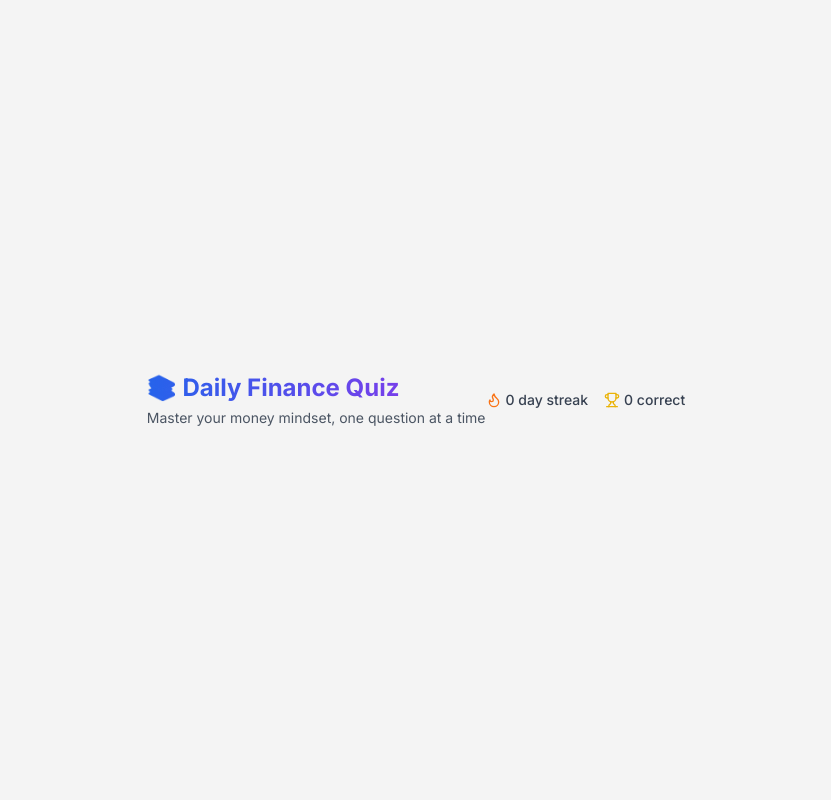
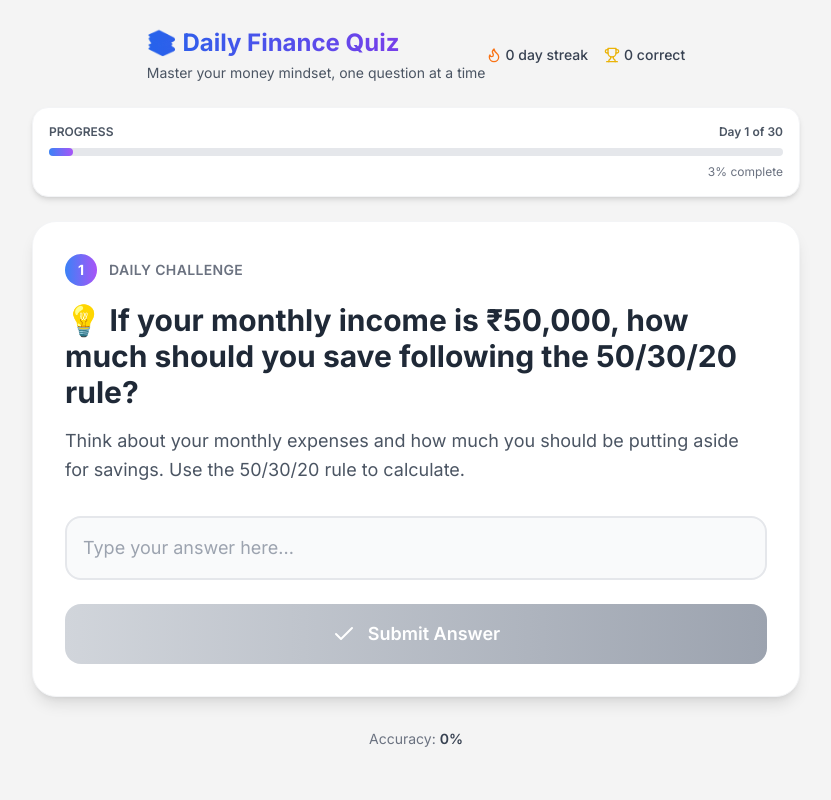
Before and after one commit to Clusters-Config/Fin-Quest, a React (Vite) app in the folder frontend/: page /DailyChallenges in a window 1280 px wide. Shown: the top 800 px of the page, without its empty margins (224-1055 px from the left). Built offline with nearby package versions, Linux system fonts and the light colour scheme.

Commit message:
refactor: improve layout and structure of DailyQuiz component

```diff
--- a/frontend/src/GameComponents/DailyChallenges.jsx
+++ b/frontend/src/GameComponents/DailyChallenges.jsx
@@ -350,7 +350,7 @@ const DailyQuiz = () => {
     <div className="bg-gradient-to-br from-blue-50 via-indigo-50 to-purple-50 min-h-screen">
       {/* Header */}
       <header className="bg-white shadow-md border-b border-gray-200">
-        <div className="container mx-auto px-4 py-4">
+        <div className="container mx-auto px-4 py-4 flex-col mb-4">
           <div className="flex items-center justify-between">
             <div>
               <h1 className="text-2xl font-bold bg-gradient-to-r from-blue-600 to-purple-600 bg-clip-text text-transparent">
@@ -371,11 +371,7 @@ const DailyQuiz = () => {
               </div>
             </div>
           </div>
-        </div>
-      </header>
-
-      {/* Main Content */}
-      <main className="container mx-auto px-4 py-6">
+          <main className=" mx-auto px-4 py-6">
             <div className="max-w-3xl mx-auto">
               {/* Progress Section */}
               <div className="bg-white rounded-2xl shadow-md p-4 mb-6 border border-gray-100">
@@ -488,6 +484,11 @@ const DailyQuiz = () => {
             </div>
           </main>
         </div>
+      </header>
+
+      {/* Main Content */}
+
+    </div>
   );
 };
 
```
Lines whose indentation alone changed are shown as unchanged.
